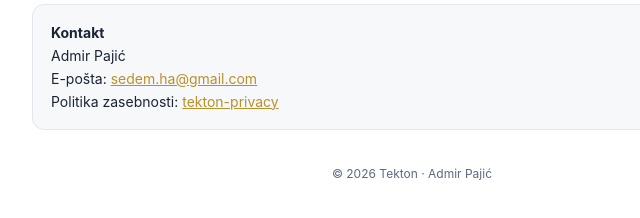
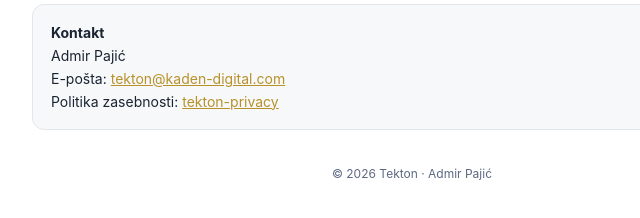
Before and after one commit to admir1987-cyber/tekton_pogoji, a plain HTML site: page index.html in a window 1280 px wide. Shown: the part 1867-2085 px from the top of the page, 228-868 px from the left. Drawn offline with Linux system fonts and the light colour scheme.

Commit message:
Update email contact information in index.html

```diff
--- a/index.html
+++ b/index.html
@@ -119,7 +119,7 @@
     <div class="box">
       <strong>Kontakt</strong><br>
       Admir Pajić<br>
-      E-pošta: <a href="mailto:sedem.ha@gmail.com">sedem.ha@gmail.com</a><br>
+      E-pošta: <a href="mailto:tekton@kaden-digital.com">tekton@kaden-digital.com</a><br>
       Politika zasebnosti: <a href="https://admir1987-cyber.github.io/tekton-privacy">tekton-privacy</a>
     </div>
 
@@ -183,7 +183,7 @@
     <div class="box">
       <strong>Contact</strong><br>
       Admir Pajić<br>
-      Email: <a href="mailto:sedem.ha@gmail.com">sedem.ha@gmail.com</a><br>
+      Email: <a href="mailto:tekton@kaden-digital.com">tekton@kaden-digital.com</a><br>
       Privacy policy: <a href="https://admir1987-cyber.github.io/tekton-privacy">tekton-privacy</a>
     </div>
 
```
